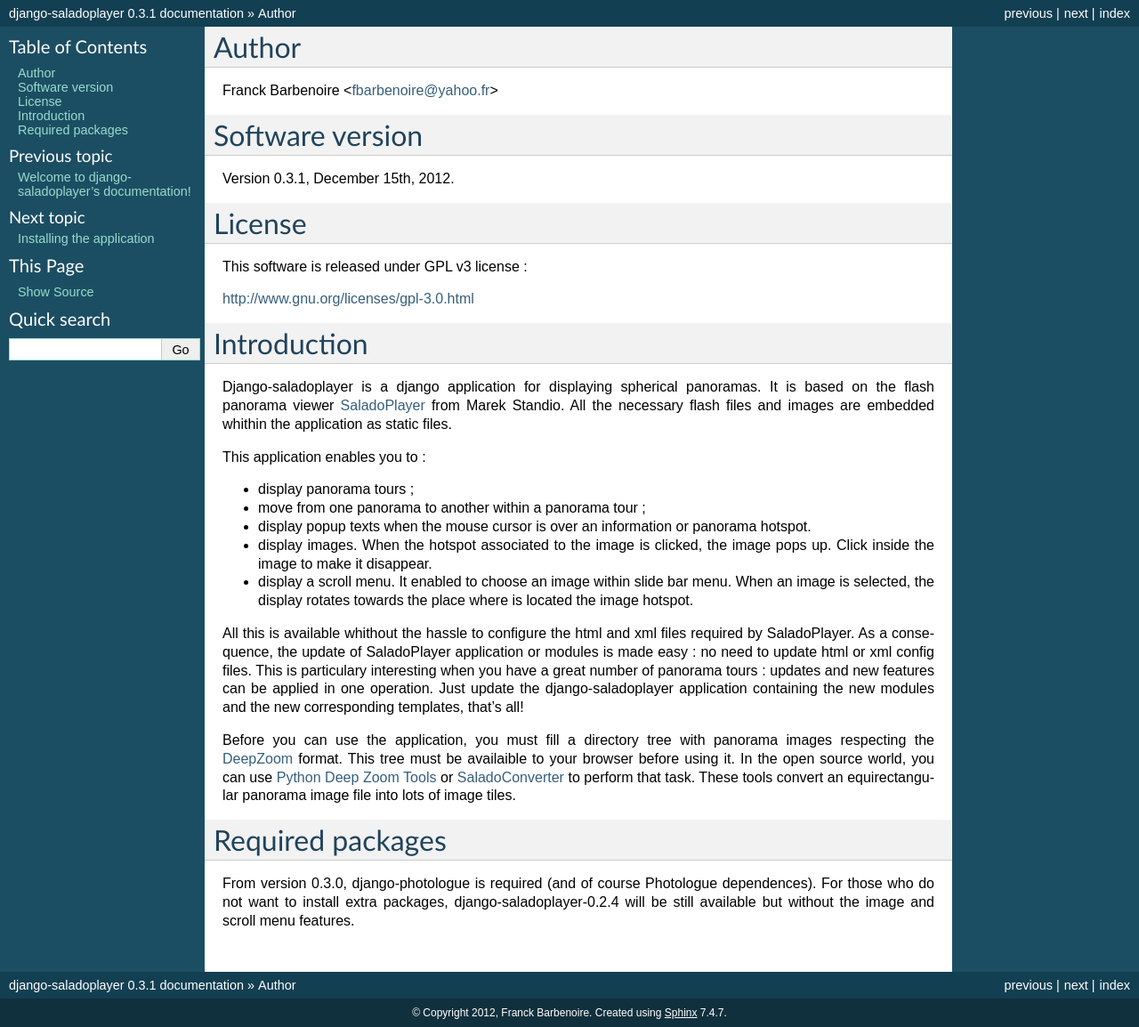
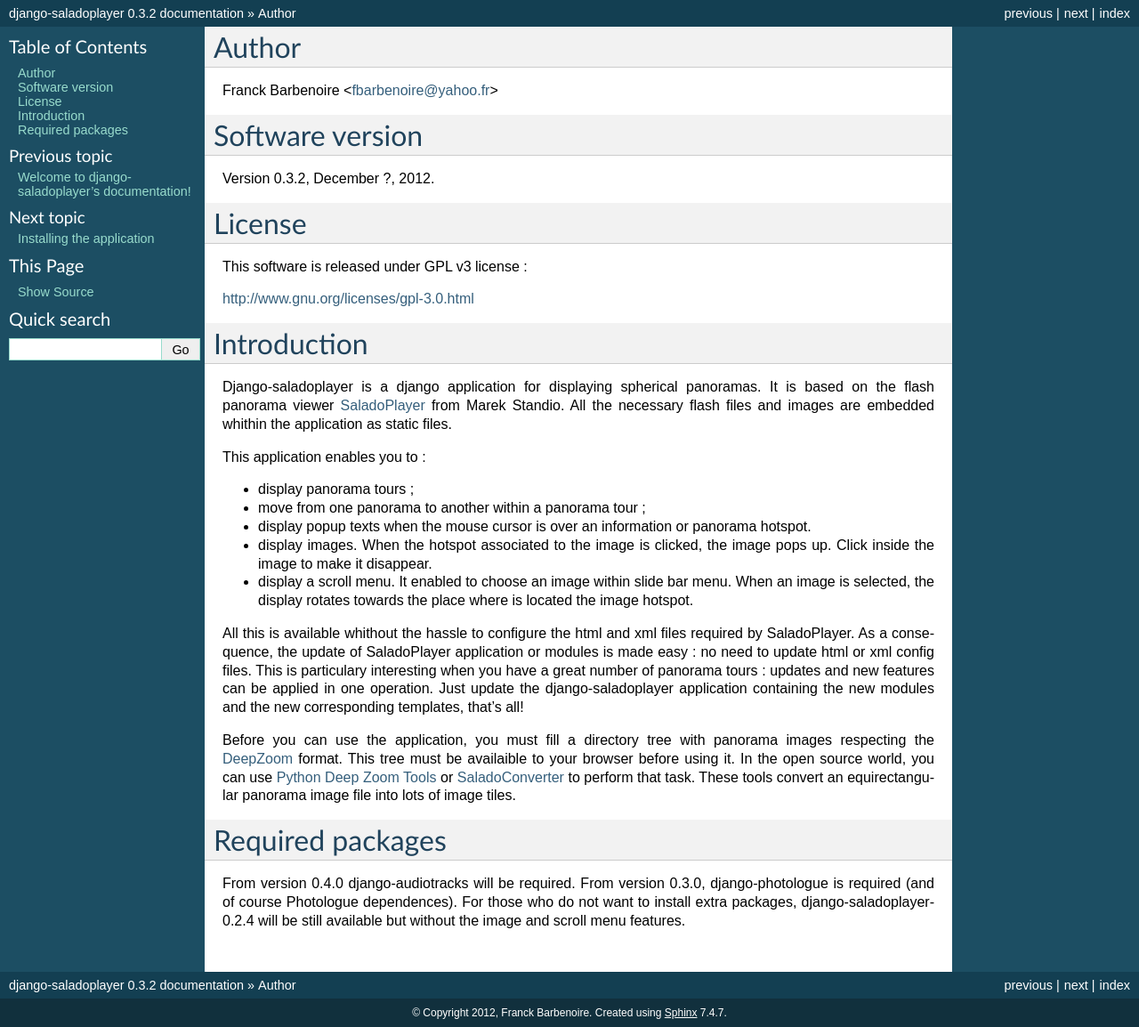
Before and after one commit to franckinux/django-saladoplayer, a Sphinx documentation site: the page built from docs/introduction.rst, in a window 1280 px wide. Shown: the whole page at 89% size. Built offline with Sphinx 7.4.7, drawn with Linux system fonts in a browser that asks for light colours.

Commit message:
prepare version 0.3.2 release

```diff
--- a/docs/conf.py
+++ b/docs/conf.py
@@ -50,9 +50,9 @@ copyright = u'2012, Franck Barbenoire'
 # built documents.
 #
 # The short X.Y version.
-version = '0.3.1'
+version = '0.3.2'
 # The full version, including alpha/beta/rc tags.
-release = '0.3.1'
+release = '0.3.2'
 
 # The language for content autogenerated by Sphinx. Refer to documentation
 # for a list of supported languages.
--- a/docs/introduction.rst
+++ b/docs/introduction.rst
@@ -6,7 +6,7 @@ Franck Barbenoire <fbarbenoire@yahoo.fr>
 Software version
 ================
 
-Version 0.3.1, December 15th, 2012.
+Version 0.3.2, December ?, 2012.
 
 License
 =======
@@ -37,4 +37,6 @@ In the open source world, you can use `Python Deep Zoom Tools <https://github.co
 Required packages
 =================
 
-From version 0.3.0, django-photologue is required (and of course Photologue dependences). For those who do not want to install extra packages, django-saladoplayer-0.2.4 will be still available but without the image and scroll menu features.
+From version 0.4.0 django-audiotracks will be required.
+From version 0.3.0, django-photologue is required (and of course Photologue dependences).
+For those who do not want to install extra packages, django-saladoplayer-0.2.4 will be still available but without the image and scroll menu features.
--- a/saladoplayer/__init__.py
+++ b/saladoplayer/__init__.py
@@ -1 +1 @@
-VERSION=(0, 3, 0)
+VERSION=(0, 3, 2)
--- a/setup.py
+++ b/setup.py
@@ -9,7 +9,7 @@ from distutils.core import setup
 from setuptools import find_packages
 
 setup(name = "django-saladoplayer",
-    version = "0.3.1",
+    version = "0.3.2",
     description = "Django application for displaying spherical panoramas using SaladoPlayer flash viewer",
     author = "Franck Barbenoire",
     author_email = "fbarbenoire@yahoo.fr",
```
